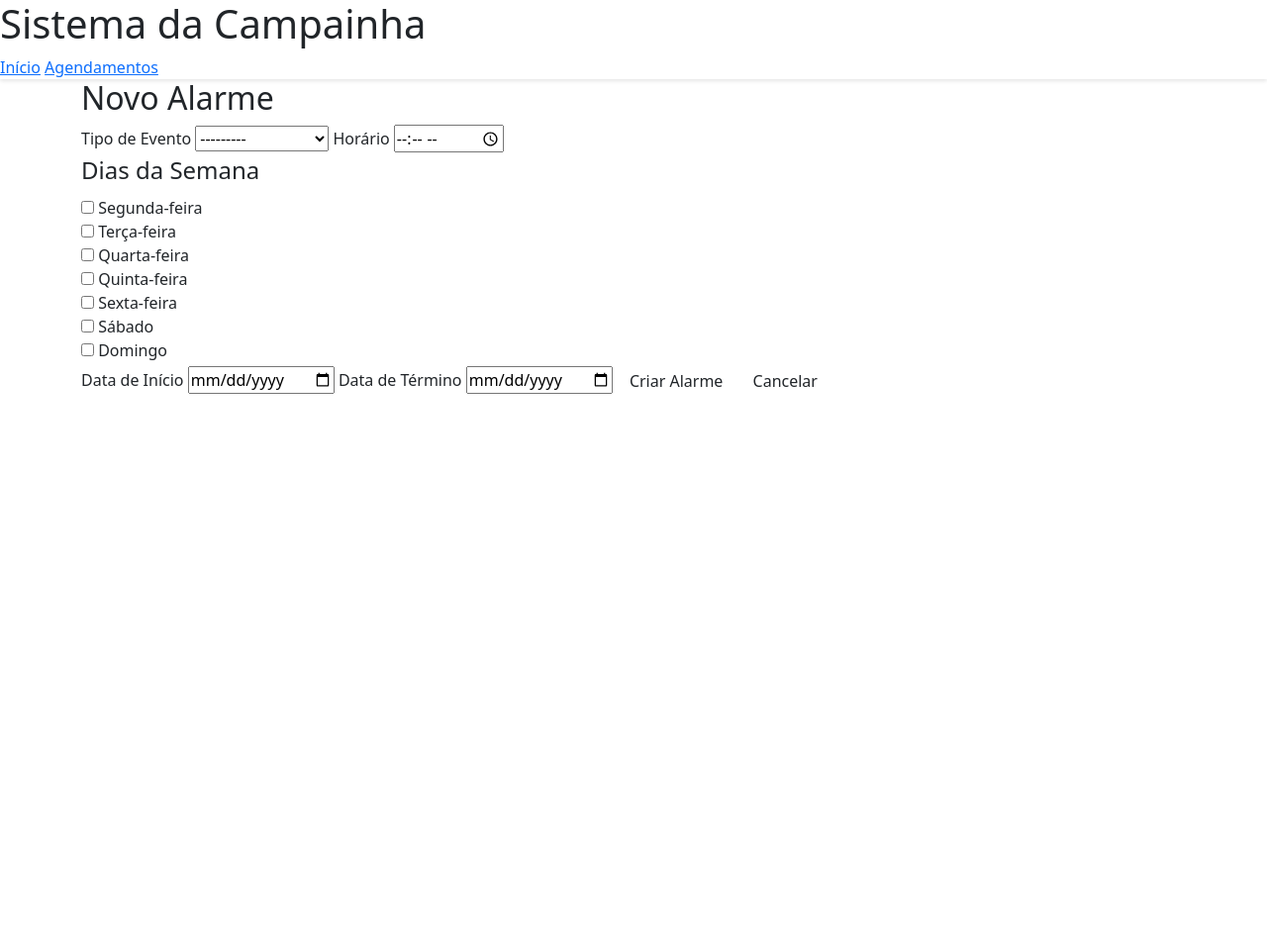
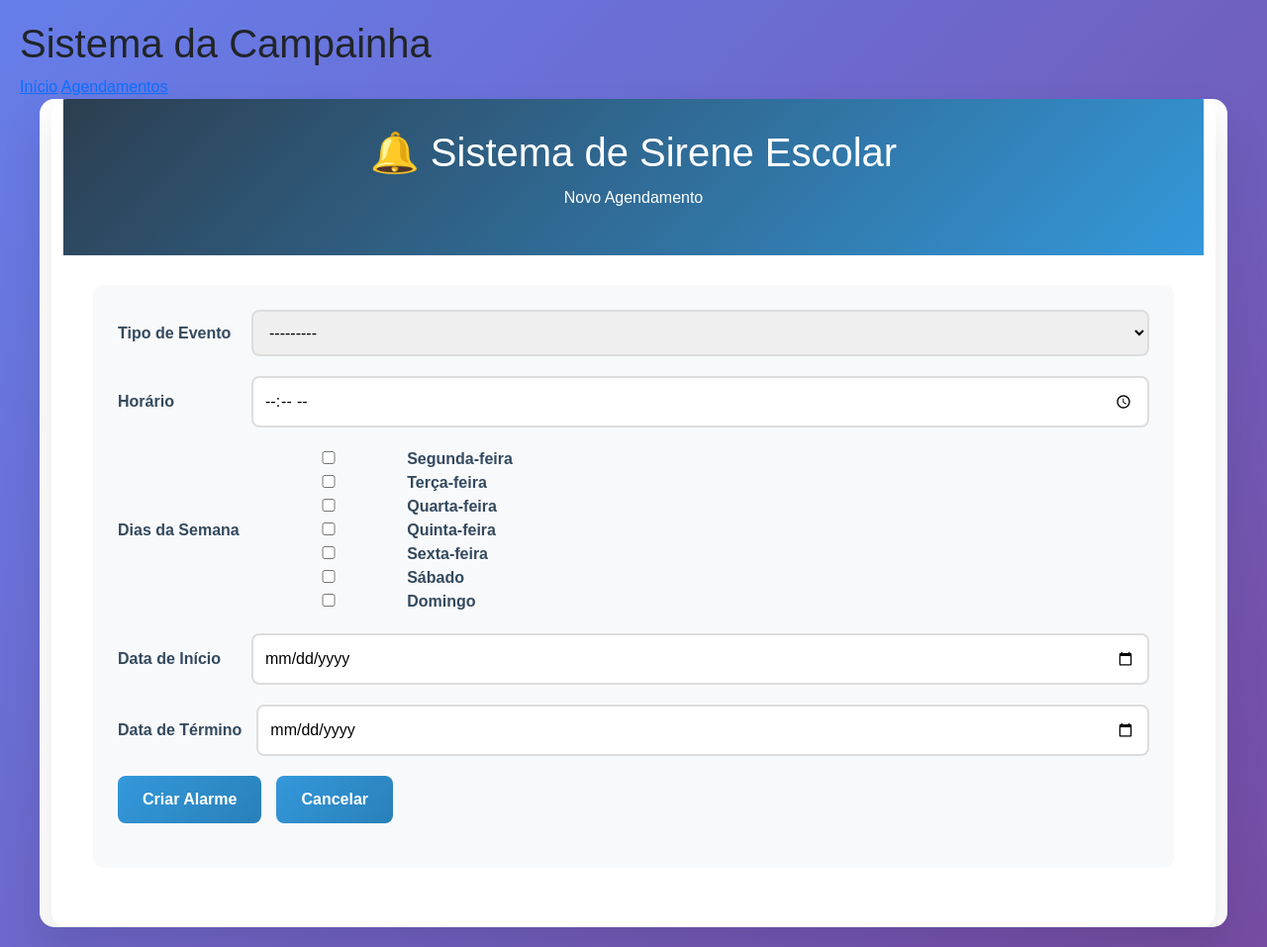
Before and after one commit to luizebaldoni/IntegradorII, a Django app: page /agendamentos/novo/ in a window 1280 px wide. Shown: the whole page at 99% size. Before the commit the page ends 398 px from the top, so only its background shows below. Run offline with Django 5.2, Linux system fonts and the light colour scheme.

Commit message:
correções realizadas no servidor

```diff
--- a/SchoolBuzzer/urls.py
+++ b/SchoolBuzzer/urls.py
@@ -14,6 +14,6 @@ ROTAS DEFINIDAS:
 """
 
 urlpatterns = [
-    path('admin/', admin.site.urls),        # Rota para o painel administrativo padrão do Django
-    path('', include('app.urls')),          # Inclusão das rotas definidas em app/urls.py
+		path('admin/', admin.site.urls),
+		path('', include(('app.urls', 'app'), namespace = 'app')),  # ← CORRETO
 ]
--- a/app/urls.py
+++ b/app/urls.py
@@ -1,5 +1,5 @@
 from django.urls import path
-from .views import HomeView, AlarmListView, AlarmCreateView, AlarmUpdateView, AlarmDeleteView, ring_bell_now
+from .views import *
 
 """
 ROTAS DO APLICATIVO PRINCIPAL – SISTEMA DE MONITORAMENTO IoT
@@ -17,14 +17,11 @@ ROTAS DEFINIDAS:
 - /agendamentos/remover/<id>: remoção de evento
 - /tocar/                  : execução imediata do toque (alarme manual)
 """
-
-app_name = 'app'  # Namespace para uso com {% url 'app:alarm-list' %}, etc.
-
 urlpatterns = [
-    path('', HomeView.as_view(), name='home'),                                # Página inicial (dashboard)
-    path('agendamentos/', AlarmListView.as_view(), name='alarm-list'),        # Listagem dos eventos agendados
-    path('agendamentos/novo/', AlarmCreateView.as_view(), name='alarm-create'), # Criação de novo agendamento
-    path('agendamentos/editar/<int:pk>/', AlarmUpdateView.as_view(), name='alarm-update'), # Edição de agendamento
-    path('agendamentos/remover/<int:pk>/', AlarmDeleteView.as_view(), name='alarm-delete'), # Exclusão de agendamento
-    path('tocar/', ring_bell_now, name='ring-now'),                           # Disparo manual do alarme
+    path('', HomeView.as_view(), name='home'),
+    path('agendamentos/', AlarmListView.as_view(), name='alarm-list'),
+    path('agendamentos/novo/', AlarmCreateView.as_view(), name='alarm-create'),
+    path('agendamentos/editar/<int:pk>/', AlarmUpdateView.as_view(), name='alarm-update'),
+    path('agendamentos/remover/<int:pk>/', AlarmDeleteView.as_view(), name='alarm-delete'),
+	path('api/comando', comando_esp, name = 'comando-esp'),  # <- esta é a rota para o ESP
 ]
--- a/app/views.py
+++ b/app/views.py
@@ -3,42 +3,27 @@ import requests
 from requests.exceptions import RequestException
 
 from django.shortcuts import render, redirect
-from django.urls import reverse_lazy, reverse
+from django.urls import reverse_lazy
 from django.views.generic import ListView, CreateView, UpdateView, DeleteView
-from django.http import JsonResponse
+from django.http import JsonResponse, HttpResponse
 from django.contrib import messages
 from django.conf import settings
 from rest_framework.views import APIView
+from django.views.decorators.csrf import csrf_exempt
+from django.utils.decorators import method_decorator
 
 from .forms import AlarmForm
-from .models import Sensor, Device, SensorData, AlarmSchedule, DeviceLog, DeviceConfig
+from .models import Device, Sensor, AlarmSchedule, DeviceLog, DeviceConfig
 
-"""
-VIEWS – SISTEMA DE MONITORAMENTO IoT
+# === Endpoint para ESP consultar comando ===
+@csrf_exempt
+def esp_check(request):
+    return HttpResponse("ligar", content_type="text/plain")
 
-DESCRIÇÃO:
-Este módulo implementa as views do sistema, incluindo:
-- Página inicial com exibição de dispositivos, sensores e alarmes
-- Endpoint REST para recebimento de dados dos dispositivos
-- CRUD completo para agendamentos de alarme (Create, Read, Update, Delete)
-- Execução remota da campainha via POST
 
-CLASSES/VIEW FUNCTIONS:
-- HomeView: exibe a página principal e processa requisições de dados (GET/POST)
-- AlarmListView: lista os eventos agendados
-- AlarmCreateView: cria novo evento
-- AlarmUpdateView: edita evento existente
-- AlarmDeleteView: exclui um agendamento
-- ring_bell_now: dispara a campainha manualmente via ESP
-"""
-
-#### VIEW PRINCIPAL (HOME) E RECEBIMENTO DE DADOS VIA API ####
+@method_decorator(csrf_exempt, name='dispatch')
 class HomeView(APIView):
     def get(self, request):
-        """
-        Renderiza a página inicial com a lista de dispositivos,
-        sensores e agendamentos configurados no sistema.
-        """
         devices = Device.objects.all()
         sensors = Sensor.objects.all()
         alarms = AlarmSchedule.objects.all()
@@ -51,124 +36,50 @@ class HomeView(APIView):
         })
 
     def post(self, request):
-        """
-        Recebe dados dos dispositivos em formato JSON. Esperado:
-        {
-          "device_id": "ESP32-1234",
-          "device_name": "Campainha-ESP32",
-          "sensor_name": "SensTemp",
-          "sensor_type": "DHT11",
-          "sensor_value": 23.5
-        }
+        if request.POST.get('acao') == 'ligar':
+            esp_url = getattr(settings, 'ESP_BELL_URL', None)
+            if not esp_url:
+                messages.error(request, "ESP_BELL_URL não configurado.")
+                return redirect('app:home')
 
-        Cria ou atualiza registros para:
-        - Dispositivo
-        - Sensor
-        - SensorData
-        - DeviceConfig
-        - DeviceLog
-        """
-        try:
-            payload = json.loads(request.body)
-        except json.JSONDecodeError:
-            return JsonResponse({'error': 'JSON inválido'}, status=400)
+            try:
+                response = requests.post(esp_url, timeout=5)
+                response.raise_for_status()
+                messages.success(request, "Campainha acionada com sucesso.")
+            except RequestException as e:
+                messages.error(request, f"Erro ao acionar campainha: {e}")
 
-        device_id = payload.get('device_id')
-        device_name = payload.get('device_name', device_id)
+        return redirect('app:home')
 
-        if not device_id:
-            return JsonResponse({'error': 'device_id é obrigatório'}, status=400)
+# === ENDPOINT PARA O ESP ===
+def comando_esp(request):
+    """
+    Retorna o comando 'ligar' ou 'desligar' como resposta de texto puro.
+    Este endpoint é acessado via HTTP GET pelo ESP8266.
+    """
+    return HttpResponse("ligar")  # Você pode trocar por "desligar" se quiser testar
 
-        device, created = Device.objects.get_or_create(
-            device_id=device_id,
-            defaults={'device_name': device_name}
-        )
-        if not created and device.device_name != device_name:
-            device.device_name = device_name
-            device.save()
-
-        # Log da comunicação
-        DeviceLog.objects.create(
-            device=device,
-            log_message=f"Dados recebidos do hardware: {payload}"
-        )
-
-        sensor_name = payload.get('sensor_name')
-        sensor_type = payload.get('sensor_type')
-        sensor_value = payload.get('sensor_value')
-
-        if not sensor_name or sensor_value is None:
-            return JsonResponse({'error': 'sensor_name e sensor_value são obrigatórios'}, status=400)
-
-        sensor, _ = Sensor.objects.get_or_create(
-            name=sensor_name,
-            sensor_type=sensor_type or '',
-            defaults={'value': sensor_value}
-        )
-
-        # Registro de leitura
-        sensor_data_entry = SensorData.objects.create(
-            sensor=sensor,
-            device=device,
-            value=sensor_value
-        )
-
-        # Configuração default (caso não exista)
-        DeviceConfig.objects.get_or_create(device=device)
-
-        return JsonResponse({
-            'message': 'Dados recebidos e processados com sucesso',
-            'data': sensor_data_entry.to_dict()
-        }, status=201)
-
-#### LISTAGEM DE EVENTOS AGENDADOS ####
 class AlarmListView(ListView):
     model = AlarmSchedule
     template_name = 'alarm_list.html'
     context_object_name = 'alarms'
 
-#### CRIAÇÃO DE NOVO EVENTO ####
+
 class AlarmCreateView(CreateView):
     model = AlarmSchedule
     form_class = AlarmForm
     template_name = 'alarm_form.html'
     success_url = reverse_lazy('app:alarm-list')
 
-#### EDIÇÃO DE EVENTO EXISTENTE ####
+
 class AlarmUpdateView(UpdateView):
     model = AlarmSchedule
     form_class = AlarmForm
     template_name = 'alarm_form.html'
     success_url = reverse_lazy('app:alarm-list')
 
-#### EXCLUSÃO DE EVENTO AGENDADO ####
+
 class AlarmDeleteView(DeleteView):
     model = AlarmSchedule
     template_name = 'alarm_confirm_delete.html'
     success_url = reverse_lazy('app:alarm-list')
-
-#### DISPARO MANUAL DA CAMPAINHA VIA POST ####
-def ring_bell_now(request):
-    """
-    Dispara uma requisição POST para o ESP responsável pelo alarme
-    utilizando a URL definida na configuração do sistema (settings.ESP_BELL_URL).
-
-    Exibe mensagem de sucesso ou erro no redirecionamento de volta à página inicial.
-    """
-    esp_url = getattr(settings, 'ESP_BELL_URL', None)
-    if not esp_url:
-        messages.error(request, "Erro: a URL do ESP (ESP_BELL_URL) não está configurada.")
-        return redirect(reverse('app:home'))
-
-    try:
-        response = requests.post(esp_url, timeout=5)
-        response.raise_for_status()
-    except RequestException as e:
-        messages.error(
-            request,
-            f"Não foi possível tocar a campainha. Erro de conexão com {esp_url}: {e}"
-        )
-        return redirect(reverse('app:home'))
-
-    messages.success(request, "Campainha tocada com sucesso!")
-    return redirect(reverse('app:home'))
--- a/static/style.css
+++ b/static/style.css
@@ -1,45 +1,187 @@
-header {
-    position: sticky;
-    top: 0;
-    z-index: 999;
-    background-color: #ffffff;
-    box-shadow: 0 2px 4px rgba(0,0,0,0.1);
+* {
+    margin: 0;
+    padding: 0;
+    box-sizing: border-box;
 }
 
-.btn i {
-    margin-right: 6px;
+body {
+    font-family: 'Arial', sans-serif;
+    background: linear-gradient(135deg, #667eea 0%, #764ba2 100%);
+    min-height: 100vh;
+    padding: 20px;
 }
 
-.card {
-    background-color: white;
-    border: 1px solid var(--border-color);
-    border-radius: 8px;
-    padding: 1rem;
-    margin: 1rem 0;
-    box-shadow: 0 2px 6px rgba(0,0,0,0.05);
+.container {
+    max-width: 1200px;
+    margin: 0 auto;
+    background: white;
+    border-radius: 15px;
+    box-shadow: 0 20px 40px rgba(0,0,0,0.1);
+    overflow: hidden;
 }
 
-@media (max-width: 600px) {
-    table, thead, tbody, th, td, tr {
-        display: block;
-    }
-    th {
-        display: none;
-    }
-    td {
-        padding-left: 50%;
-        position: relative;
-    }
-    td::before {
-        position: absolute;
-        left: 0;
-        width: 45%;
-        padding-left: 10px;
-        font-weight: bold;
-    }
-    td:nth-of-type(1)::before { content: "Tipo"; }
-    td:nth-of-type(2)::before { content: "Horário"; }
-    td:nth-of-type(3)::before { content: "Dias"; }
-    td:nth-of-type(4)::before { content: "Período"; }
-    td:nth-of-type(5)::before { content: "Ações"; }
+.header {
+    background: linear-gradient(135deg, #2c3e50 0%, #3498db 100%);
+    color: white;
+    padding: 30px;
+    text-align: center;
 }
+
+.header h1 {
+    font-size: 2.5em;
+    margin-bottom: 10px;
+}
+
+.status {
+    background: #27ae60;
+    color: white;
+    padding: 15px;
+    margin: 20px;
+    border-radius: 10px;
+    text-align: center;
+    font-weight: bold;
+}
+
+.status.tocando {
+    background: #e74c3c;
+    animation: pulse 1s infinite;
+}
+
+@keyframes pulse {
+    0% { transform: scale(1); }
+    50% { transform: scale(1.05); }
+    100% { transform: scale(1); }
+}
+
+.content {
+    padding: 30px;
+}
+
+.form-section {
+    background: #f8f9fa;
+    padding: 25px;
+    border-radius: 10px;
+    margin-bottom: 30px;
+}
+
+.form-section h2 {
+    color: #2c3e50;
+    margin-bottom: 20px;
+    font-size: 1.5em;
+}
+
+.form-group {
+    display: flex;
+    gap: 15px;
+    align-items: center;
+    margin-bottom: 20px;
+    flex-wrap: wrap;
+}
+
+.form-group label {
+    font-weight: bold;
+    color: #34495e;
+    min-width: 120px;
+}
+
+.form-group select, .form-group input {
+    padding: 12px;
+    border: 2px solid #ddd;
+    border-radius: 8px;
+    font-size: 16px;
+    flex: 1;
+    min-width: 150px;
+}
+
+.form-group select:focus, .form-group input:focus {
+    outline: none;
+    border-color: #3498db;
+    box-shadow: 0 0 10px rgba(52, 152, 219, 0.3);
+}
+
+.btn {
+    background: linear-gradient(135deg, #3498db, #2980b9);
+    color: white;
+    border: none;
+    padding: 12px 25px;
+    border-radius: 8px;
+    cursor: pointer;
+    font-size: 16px;
+    font-weight: bold;
+    transition: all 0.3s ease;
+}
+
+.btn:hover {
+    transform: translateY(-2px);
+    box-shadow: 0 5px 15px rgba(52, 152, 219, 0.4);
+}
+
+.btn-danger {
+    background: linear-gradient(135deg, #e74c3c, #c0392b);
+}
+
+.btn-danger:hover {
+    box-shadow: 0 5px 15px rgba(231, 76, 60, 0.4);
+}
+
+.horarios-grid {
+    display: grid;
+    grid-template-columns: repeat(auto-fit, minmax(300px, 1fr));
+    gap: 20px;
+    margin-top: 30px;
+}
+
+.dia-card {
+    background: white;
+    border: 2px solid #ecf0f1;
+    border-radius: 10px;
+    padding: 20px;
+    box-shadow: 0 5px 15px rgba(0,0,0,0.1);
+}
+
+.dia-card h3 {
+    color: #2c3e50;
+    margin-bottom: 15px;
+    font-size: 1.3em;
+    border-bottom: 2px solid #3498db;
+    padding-bottom: 10px;
+}
+
+.horario-item {
+    display: flex;
+    justify-content: space-between;
+    align-items: center;
+    padding: 10px;
+    margin: 5px 0;
+    background: #f8f9fa;
+    border-radius: 5px;
+    border-left: 4px solid #3498db;
+}
+
+.horario-item:hover {
+    background: #e9ecef;
+}
+
+.horario-time {
+    font-weight: bold;
+    color: #2c3e50;
+}
+
+.horario-desc {
+    color: #7f8c8d;
+    font-style: italic;
+}
+
+.delete-btn {
+    background: #e74c3c;
+    color: white;
+    border: none;
+    padding: 5px 10px;
+    border-radius: 5px;
+    cursor: pointer;
+    font-size: 12px;
+}
+
+.delete-btn:hover {
+    background: #c0392b;
+}
--- a/templates/alarm_form.html
+++ b/templates/alarm_form.html
@@ -4,58 +4,73 @@
 {% block title %}{% if form.instance.pk %}Editar Alarme{% else %}Novo Alarme{% endif %}{% endblock %}
 
 {% block content %}
-  <h2>{% if form.instance.pk %}Editar Alarme{% else %}Novo Alarme{% endif %}</h2>
+<div class="container">
+  <div class="header">
+    <h1>🔔 Sistema de Sirene Escolar</h1>
+    <p>{% if form.instance.pk %}Editar Agendamento{% else %}Novo Agendamento{% endif %}</p>
+  </div>
 
+  <div class="content">
+    <div class="form-section">
       <form method="post" novalidate>
         {% csrf_token %}
 
+        <div class="form-group">
           <label for="{{ form.event_type.id_for_label }}">
             {{ form.event_type.label }}
           </label>
           {{ form.event_type }}
-
           {% if form.event_type.errors %}
             <div class="text-danger">{{ form.event_type.errors }}</div>
           {% endif %}
+        </div>
 
+        <div class="form-group">
           <label for="{{ form.time.id_for_label }}">
             {{ form.time.label }}
           </label>
           {{ form.time }}
-
           {% if form.time.errors %}
             <div class="text-danger">{{ form.time.errors }}</div>
           {% endif %}
+        </div>
 
-    <fieldset>
-      <legend>{{ form.days_of_week.label }}</legend>
+        <div class="form-group">
+          <label>{{ form.days_of_week.label }}</label>
           {{ form.days_of_week }}
           {% if form.days_of_week.errors %}
             <div class="text-danger">{{ form.days_of_week.errors }}</div>
           {% endif %}
-    </fieldset>
+        </div>
 
+        <div class="form-group">
           <label for="{{ form.start_date.id_for_label }}">
             {{ form.start_date.label }}
           </label>
           {{ form.start_date }}
-
           {% if form.start_date.errors %}
             <div class="text-danger">{{ form.start_date.errors }}</div>
           {% endif %}
+        </div>
 
+        <div class="form-group">
           <label for="{{ form.end_date.id_for_label }}">
             {{ form.end_date.label }}
           </label>
           {{ form.end_date }}
-
           {% if form.end_date.errors %}
             <div class="text-danger">{{ form.end_date.errors }}</div>
           {% endif %}
+        </div>
 
+        <div class="form-group">
           <button type="submit" class="btn">
             {% if form.instance.pk %}Salvar Alterações{% else %}Criar Alarme{% endif %}
           </button>
           <a href="{% url 'app:alarm-list' %}" class="btn">Cancelar</a>
+        </div>
       </form>
+    </div>
+  </div>
+</div>
 {% endblock %}
```
Also changed, not shown: SchoolBuzzer/settings.py (+9 -0 lines), templates/alarm_confirm_delete.html (+17 -11 lines), templates/alarm_list.html (+11 -6 lines), templates/index.html (+27 -13 lines). Lines whose indentation alone changed are shown as unchanged.
